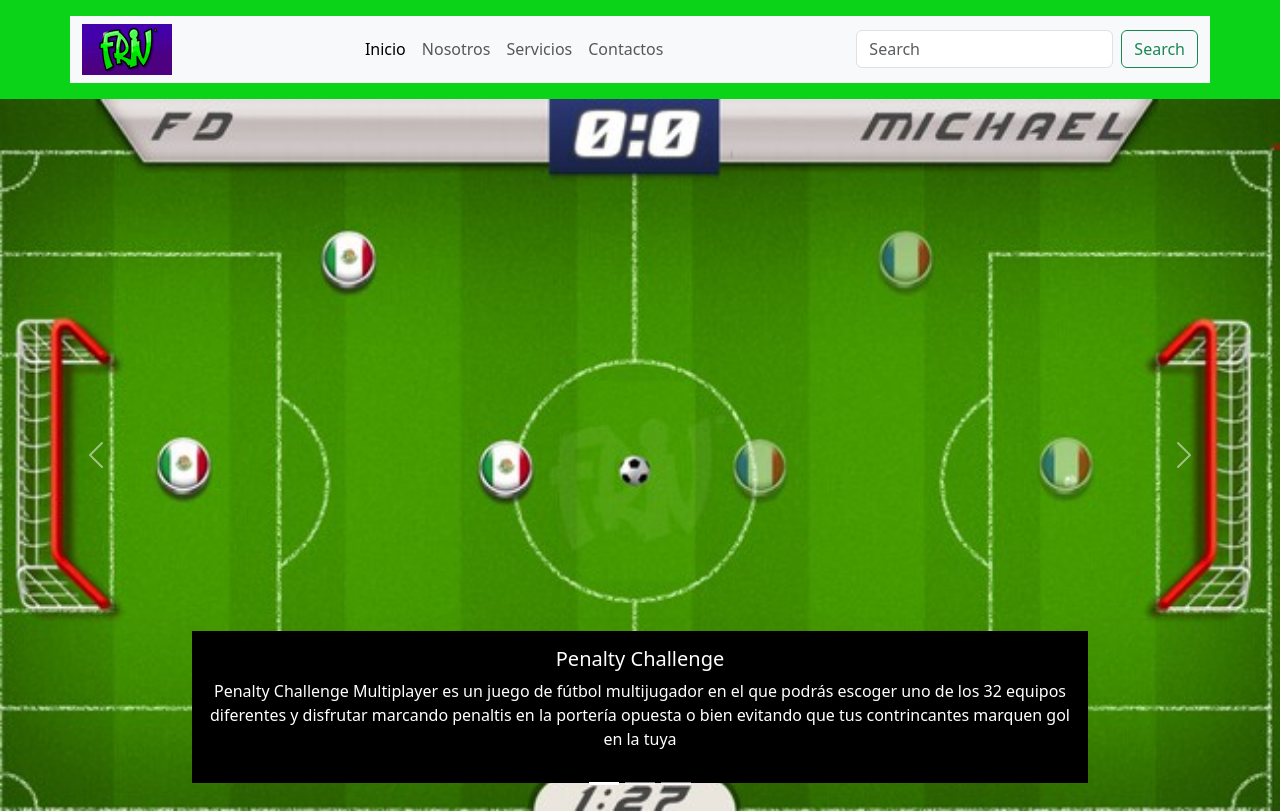
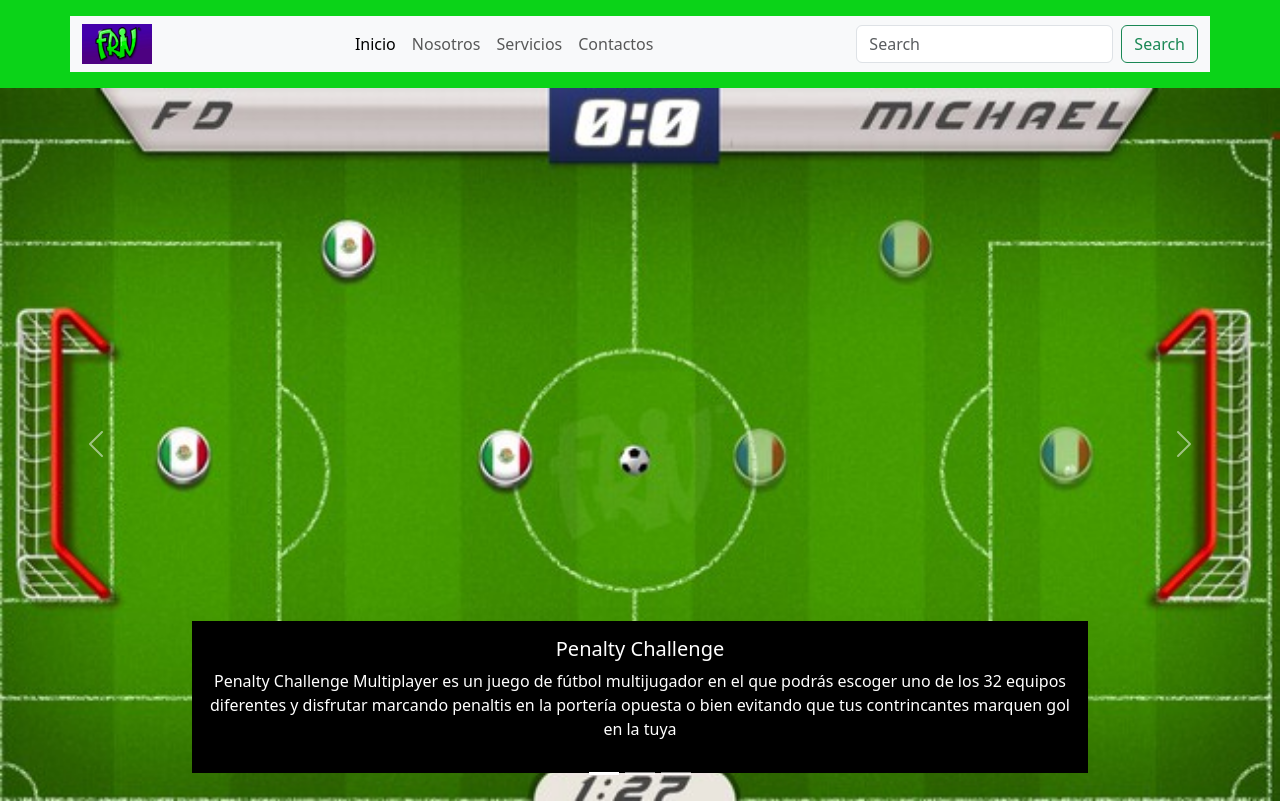
Before and after one commit to DemiPalomino/MenuBootstrap, a plain HTML site: page index.html in a window 1280 px wide. Drawn offline with nearby package versions, Linux system fonts and the light colour scheme.

Commit message:
Update index.html

```diff
--- a/index.html
+++ b/index.html
@@ -16,7 +16,7 @@
               <div class="collapse navbar-collapse" id="navbarTogglerDemo01">
                 <!-- Logo del proyecto -->
                  <div class="navbar-nav me-auto mb-2 mb-lg-0">
-                    <img src="img/friv.webp" alt="" width="90px">
+                    <img src="img/friv.webp" alt="" width="70px">
                  </div>
                 <ul class="navbar-nav me-auto mb-2 mb-lg-0">
                   <li class="nav-item">
```
